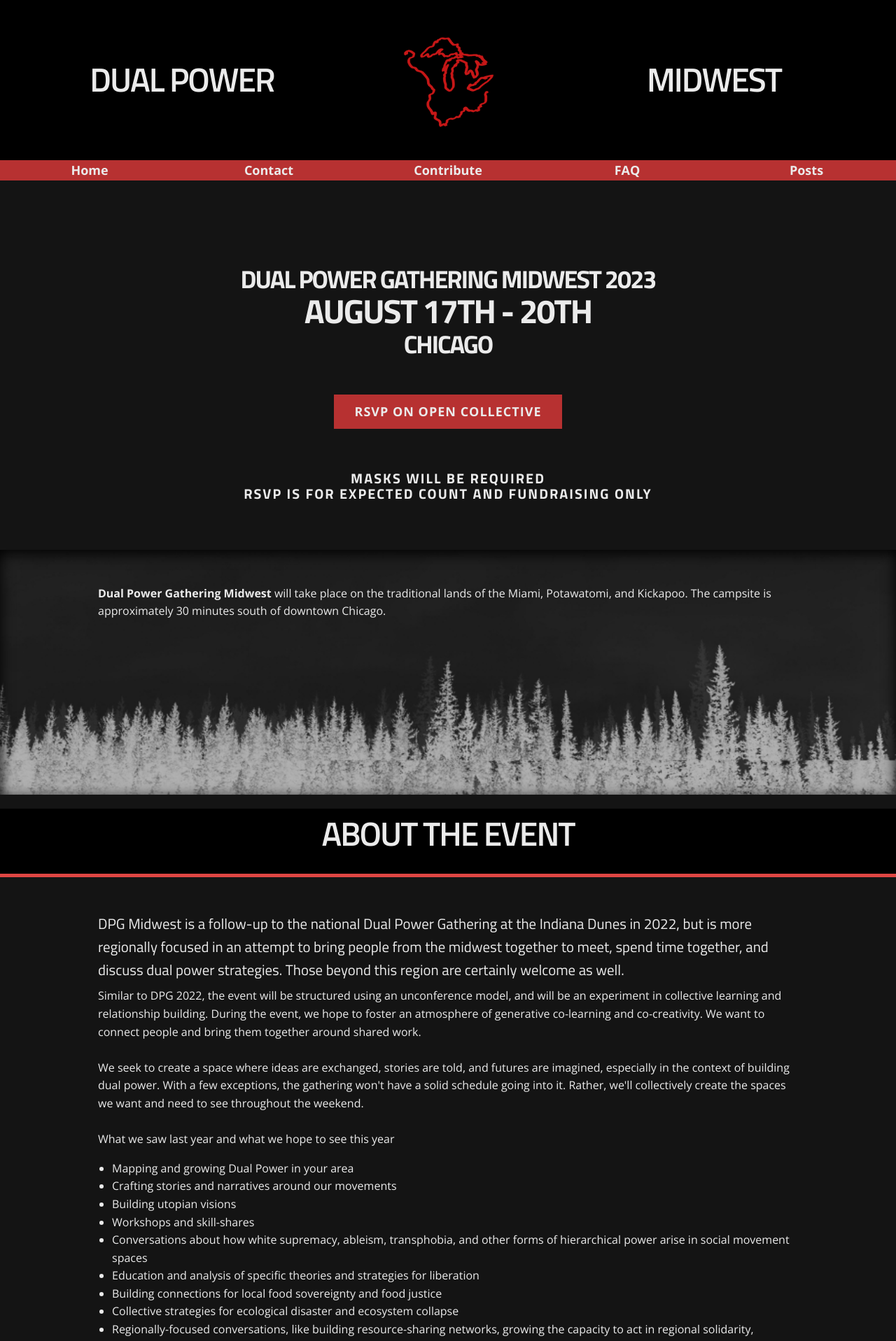
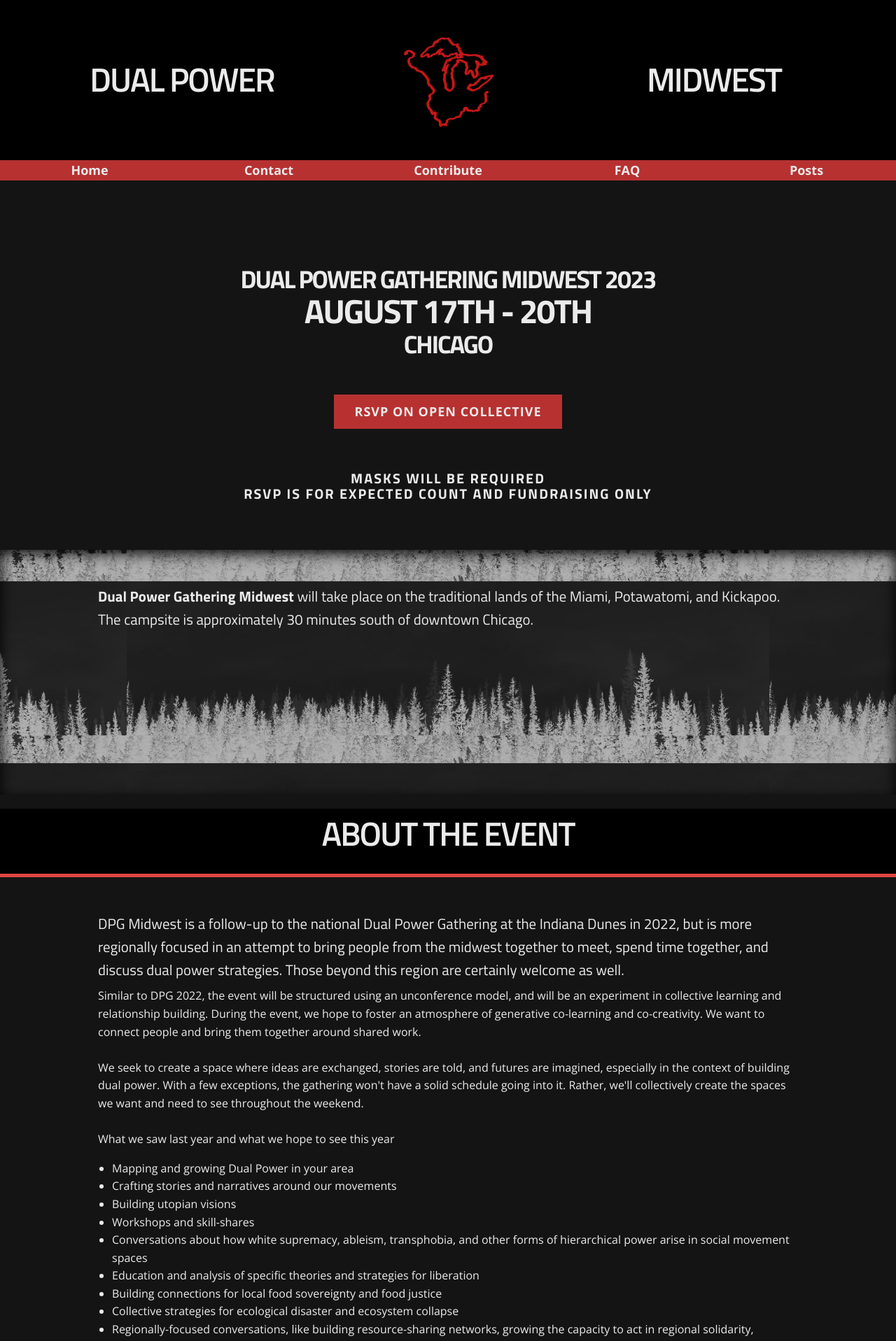
Before and after one commit to dpgmidwest/dev-website, a Jekyll site: the page built from index.html, in a window 1280 px wide. Shown: the top 1917 px of the page at 70% size. Built offline with Jekyll 4.4.1, drawn with Linux system fonts in a browser that asks for light colours; some web fonts are replaced; the list of posts is cut into pages by our own code.

Commit message:
starting process to edit tree div

```diff
--- a/_layouts/home.html
+++ b/_layouts/home.html
@@ -17,13 +17,10 @@ layout: default
   </div>
 </section>
 
-<section class="container u-image" id="tree-div" data-image-width="918" data-image-height="260">
+<section class="display-img-div">
   <div class="responsive-sheet">
     <p>
-      <span style="font-weight: 700;">
-        Dual Power Gathering Midwest
-      </span>
-      will take place on the traditional lands of the Miami, Potawatomi, and Kickapoo.
+      <b>Dual Power Gathering Midwest</b> will take place on the traditional lands of the Miami, Potawatomi, and Kickapoo.
       The campsite is approximately 30 minutes south of downtown Chicago.
     </p>
   </div>
--- a/css/default.css
+++ b/css/default.css
@@ -200,14 +200,11 @@
   padding-right: 20px;
 }
 
-#tree-div {
+.display-img-div {
   background-image: url("../images/moshed-trees23.png");
   background-position: 50% 50%;
   box-shadow: inset 0 5px 20px black;
   min-height: 350px;
-}
-
-#tree-div>p {
   font-family: 'Titillium Web';
   font-size: 1.3em;
 }
```
